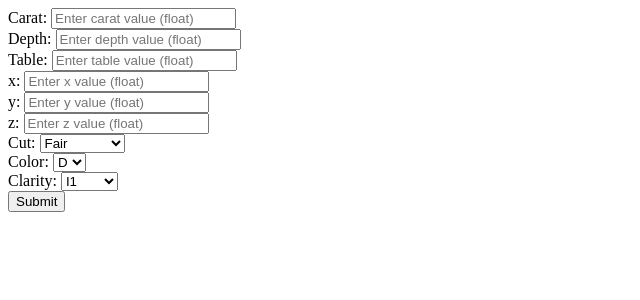
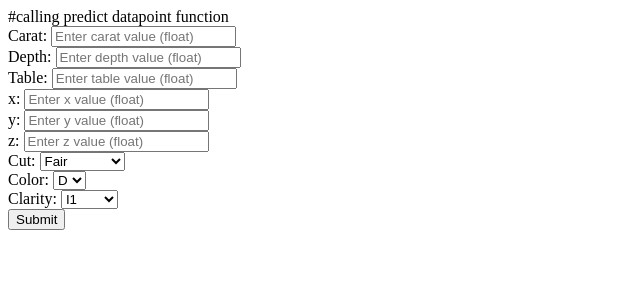
Before and after one commit to NilayKumarSahu/Diamond_Price_Prediction, a Flask app: page /predict in a window 1280 px wide. Shown: the top 300 px of the page, without its empty margins (0-640 px from the left). Run offline with Flask 3, Linux system fonts and the light colour scheme.

Commit message:
form.html

```diff
--- a/templates/form.html
+++ b/templates/form.html
@@ -1,6 +1,6 @@
 <html>
 <body>
-<form action="{{url_for('predict_datapoint')}}" method="POST">
+<form action="{{url_for('predict_datapoint')}}" method="POST"> #calling predict datapoint function
     <div class="form-group">
         <label for="carat">Carat:</label>
         <input type="text" id="carat" name="carat" placeholder="Enter carat value (float)">
```
